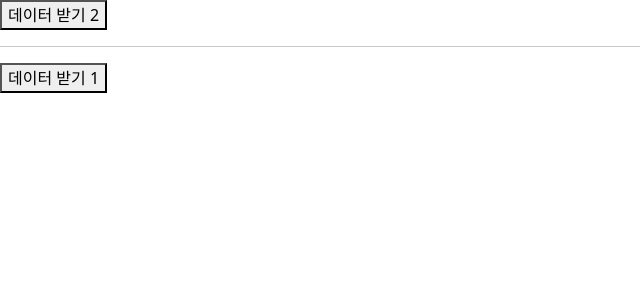
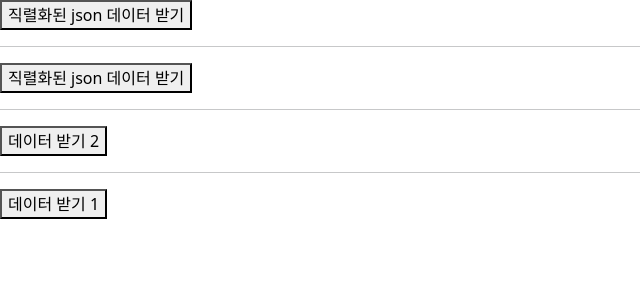
Before and after one commit to yumin359/react, a React (Vite) app: page / in a window 1280 px wide. Shown: the top 300 px of the page, without its empty margins (0-640 px from the left). Built offline with nearby package versions, Linux system fonts and the light colour scheme.

Commit message:
0708 json 파싱해서 쓰기

```diff
--- a/src/App57.jsx
+++ b/src/App57.jsx
@@ -16,8 +16,35 @@ function App57(props) {
     });
   }
 
+  function handleButton3Click() {
+    axios.get("/api/main32/sub3").then((res) => {
+      // js가 자동으로 역직렬화 해줘서 그냥 이렇게 쓰면 됨
+      console.log(res.data); // json이 parsing된 js object
+      console.log(res.data.name);
+      console.log(res.data.age);
+      // 이렇게 해도 되고~
+      console.log();
+      const data = res.data;
+      console.log(data.name);
+      console.log(data.age);
+    });
+  }
+
+  function handleButton4Click() {
+    axios.get("/api/main32/sub4").then((res) => {
+      const data = res.data;
+      console.log(data.city);
+      console.log(data.address);
+      console.log(data.country);
+    });
+  }
+
   return (
     <div>
+      <button onClick={handleButton4Click}>직렬화된 json 데이터 받기</button>
+      <hr />
+      <button onClick={handleButton3Click}>직렬화된 json 데이터 받기</button>
+      <hr />
       <button onClick={handleButton2Click}>데이터 받기 2</button>
       <hr />
       <button onClick={handleButton1Click}>데이터 받기 1</button>
```
